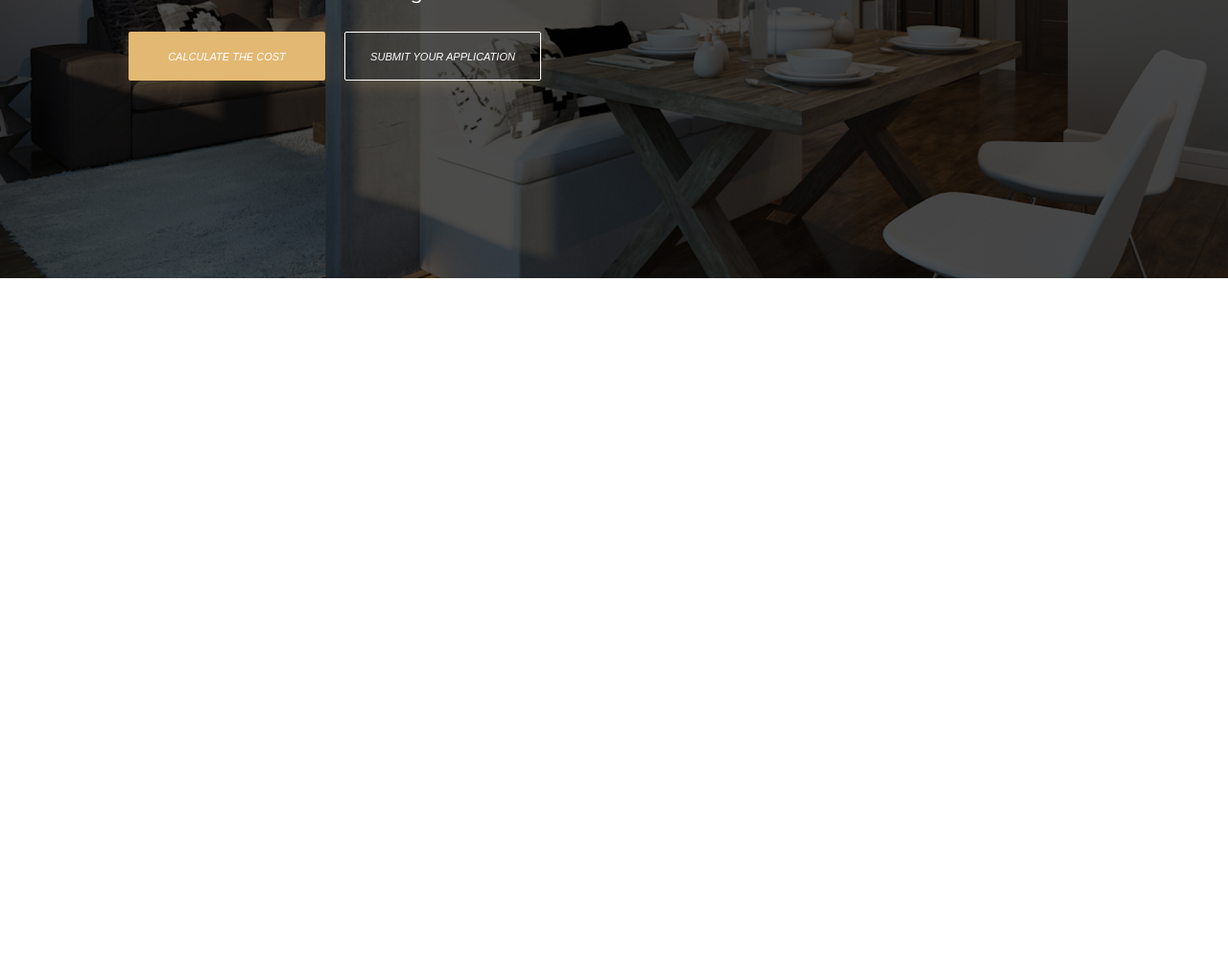
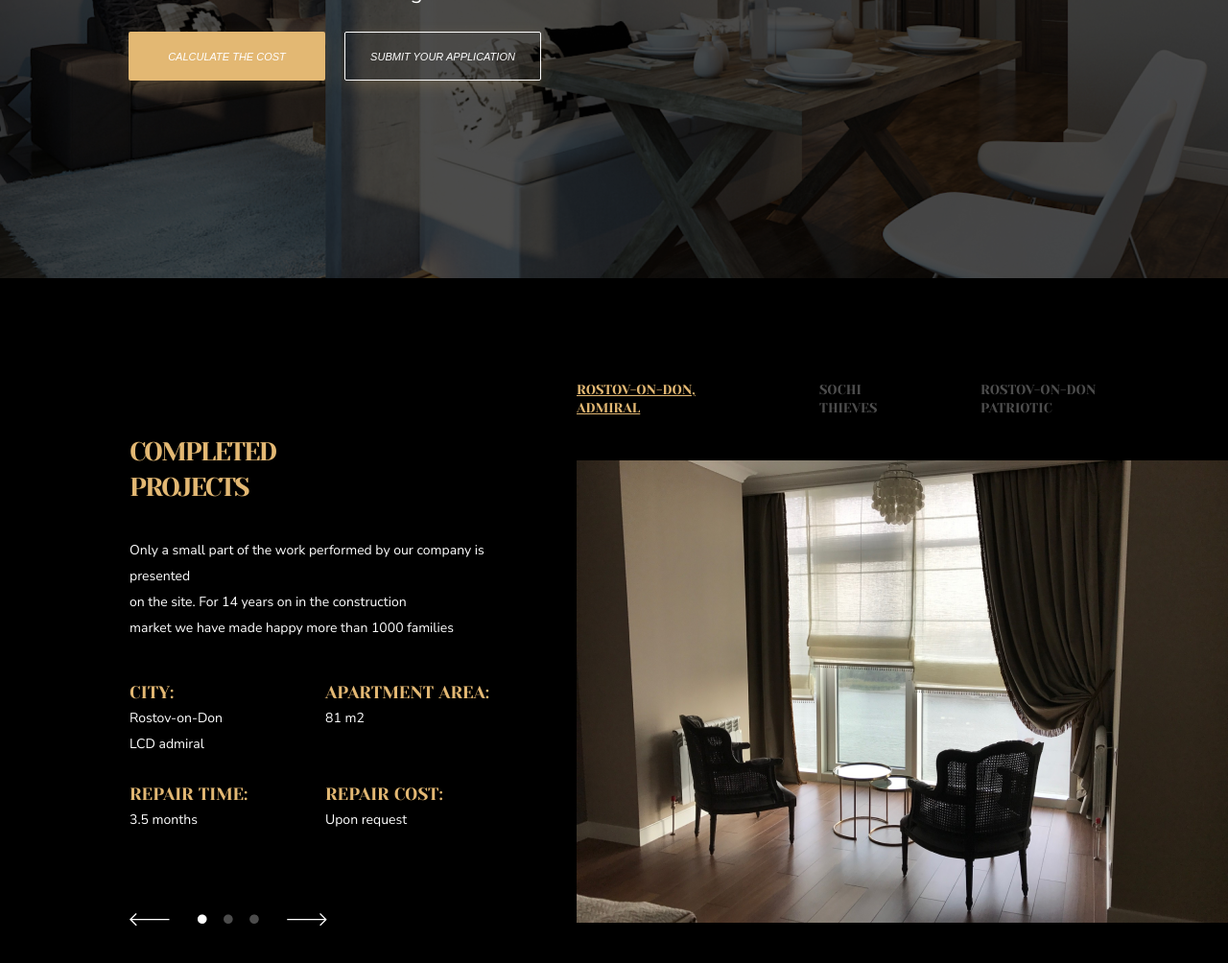
Before and after one commit to shtatoff/SF_Project2, a plain HTML site: page index.html in a window 1280 px wide. Shown: the part 500-1504 px from the top of the page at 96% size. Before the commit the page ends 800 px from the top, so only its background shows below. Drawn offline with Linux system fonts and the light colour scheme.

Commit message:
Complited first block (Step2)

```diff
--- a/css/style.css
+++ b/css/style.css
@@ -124,3 +124,83 @@ body * {
   background: none;
   padding: 0;
 }
+.projects {
+  background-color: black;
+  background-size: cover;
+  padding-top: 107px;
+  padding-left: 135px;
+  height: 1074px;
+}
+.projects-content {
+  display: flex;
+  flex-direction: row;
+}
+.left-side {
+  padding-top: 55px;
+  width: 440px;
+  height: 542px;
+  margin-right: 50px;
+}
+.projects-title {
+  font-size: 27px;
+  line-height: 37px;
+  letter-spacing: -0.07em;
+  color: #E3B873;
+  margin-bottom: 34px;
+}
+.projects-text {
+  font-family: 'Nunito Sans',Arial, Helvetica, sans-serif;
+  font-style: normal;
+  font-weight: 400;
+  font-size: 14px;
+  line-height: 27px;
+  color: #FFFFFF;
+  margin-bottom: 42px;
+}
+.projects-info {
+  display: flex;
+  flex-wrap: wrap;
+}
+.info {
+  width: 175px;
+  height: 72px;
+  margin-right: 29px;
+  margin-bottom: 34px;
+}
+.info-title {
+  font-size: 18px;
+  line-height: 25px;
+  color: #E3B873;
+}
+.projects-icon {
+  margin-top: 30px;
+}
+.right-side {
+  display: flex;
+  flex-direction: column;
+}
+.projects-navigation {
+  list-style: none;
+  display: flex;
+  justify-content: space-around;
+  margin-bottom: 45px;
+}
+.projects-navigation__item {
+  margin-right: 61px;
+}
+.projects-link {
+  font-family: 'Yeseva One','Times New Roman', Times, serif;
+  font-style: normal;
+  font-weight: 400;
+  font-size: 14px;
+  line-height: 19px;
+  text-transform: uppercase;
+  text-decoration: none;
+  color: rgba(255, 255, 255, 0.3);
+}
+.link-underline {
+  text-decoration: underline;
+  color: #E3B873;
+}
+.projects-img {
+}
--- a/index.html
+++ b/index.html
@@ -46,6 +46,60 @@
       </div>
       <div class="banner-overlay"></div>
     </section>
+    <section class="projects">
+      <div class="container projects-content">
+        <div class="left-side">
+          <h1 class="title projects-title">Completed <br> projects</h1>
+          <div class="projects-text">
+            Only a small part of the work performed by our company is presented <br>
+            on the site. For 14 years on in the construction <br>
+            market we have made happy more than 1000 families
+          </div>
+          <div class="projects-info">
+            <div class="info">
+              <h2 class="title info-title">City:</h2>
+              <div class="projects-text info-text">
+                Rostov-on-Don<br>
+                LCD admiral
+              </div>
+            </div>
+            <div class="info">
+              <h2 class="title info-title">apartment area:</h2>
+              <div class="projects-text info-text">
+                81 m2
+              </div>
+            </div>
+            <div class="info">
+              <h2 class="title info-title">Repair time:</h2>
+              <div class="projects-text info-text">
+                3.5 months
+              </div>
+            </div>
+            <div class="info">
+              <h2 class="title info-title">Repair Cost:</h2>
+              <div class="projects-text info-text">
+                Upon request
+              </div>
+            </div>
+          </div>
+          <div class="projects-icon">
+            <img src="./img/icons/Group 2.18.png" alt="slide">
+          </div>
+        </div>
+        <div class="right-side">
+          <nav>
+            <ul class="projects-navigation">
+              <li class="projects-navigation__item"><a class="projects-link link-underline" href="#">Rostov-on-Don, Admiral</a></li>
+              <li class="projects-navigation__item"><a class="projects-link" href="#">Sochi Thieves</a></li>
+              <li class="projects-navigation__item"><a class="projects-link" href="#">Rostov-on-Don Patriotic</a></li>
+            </ul>
+          </nav>
+          <div class="projects-img">
+            <img src="./img/image 2.1.png" alt="apartment">
+          </div>
+        </div>
+      </div>
+    </section>
   </main>
   <footer>
 
```
Also changed, not shown: img/icons/Group 2.18.png (added), img/icons/Group.png (added), img/image 2.1.png (added), img/image 6.png (added).
